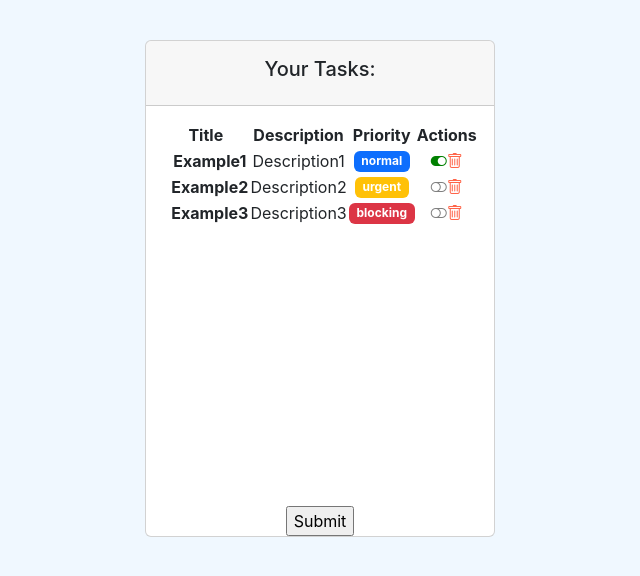
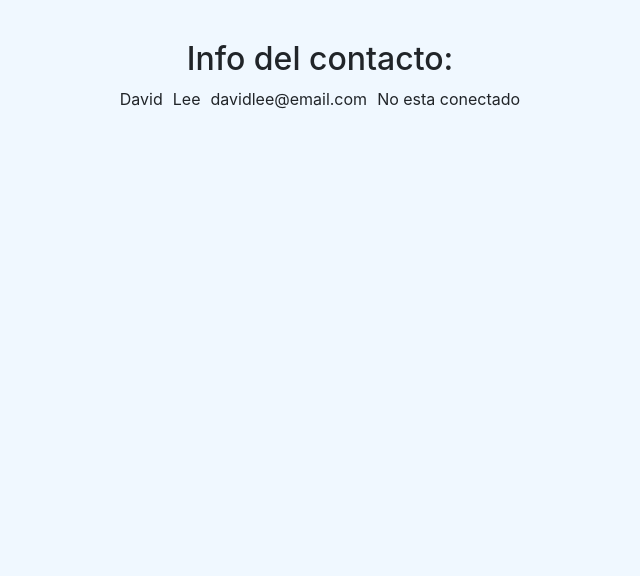
Before and after one commit to leedd87/openbootcamp-reactjs, a React (Create React App) app: page / in a window 1280 px wide. Shown: the top 576 px of the page, without its empty margins (320-960 px from the left). Built offline with nearby package versions, Linux system fonts and the light colour scheme.

Commit message:
contact excercise

```diff
--- a/src/App.js
+++ b/src/App.js
@@ -5,15 +5,15 @@
 // import GreetingStyled from "./components/pure/GreetingStyled";
 //import Greeting from "./components/pure/Greeting";
 // import GreetingF from "./components/pure/GreetingF";
-// import ContactContainerComponent from "./components/container/ContactContainerComponent";
+import ContactContainerComponent from "./Ejercicios/ContactContainerComponent";
 //import Father from "./components/container/Father";
-import TaskListComponent from "./components/container/TaskListComponent";
+//import TaskListComponent from "./components/container/TaskListComponent";
 
 function App() {
 	return (
 		<div className="App">
 			{/* <GreetingF /> */}
-			{/* <ContactContainerComponent /> */}
+			<ContactContainerComponent />
 			{/* <Ejemplo1 /> */}
 			{/* <Ejemplo2 /> */}
 			{/* Todo lo que hay aqui, es tratado como un props.children */}
@@ -21,7 +21,7 @@
 					<h3>Contenido del props.children</h3>
 				</Ejemplo4> */}
 			{/* <GreetingStyled name="David" /> */}
-			<TaskListComponent />
+			{/* <TaskListComponent /> */}
 		</div>
 	);
 }
--- /dev/null
+++ b/src/Ejercicios/ContactComponent.jsx
@@ -0,0 +1,40 @@
+import React from "react";
+import PropTypes from "prop-types";
+import { Contact } from "../models/contact.class";
+
+const ContactComponent = ({ contact }) => {
+	return (
+		<>
+			{/* <h2>Nombre: {contact.name}</h2>
+			<h2>Apellido: {contact.surname}</h2>
+			<h2>Email: {contact.email}</h2>
+			<h2>
+				{contact.name} is:{" "}
+				{contact.connected ? "Esta conectado" : "No esta conectado"}
+			</h2> */}
+
+			<tr className="fw-normal">
+				<td className="align-middle">
+					<span className="me-2">{contact.name}</span>
+				</td>
+				<td className="align-middle">
+					<span className="me-2">{contact.surname}</span>
+				</td>
+				<td className="align-middle">
+					<span className="me-2">{contact.email}</span>
+				</td>
+				<td className="align-middle">
+					<span>
+						{contact.connected ? "Esta conectado" : "No esta conectado"}
+					</span>
+				</td>
+			</tr>
+		</>
+	);
+};
+
+ContactComponent.propTypes = {
+	task: PropTypes.instanceOf(Contact),
+};
+
+export default ContactComponent;
--- a/src/components/container/ContactContainerComponent.jsx
+++ b/src/Ejercicios/ContactContainerComponent.jsx
@@ -1,13 +1,13 @@
 import React from "react";
-import { Contact } from "../../models/contact.class";
-import ContactComponent from "../pure/ContactComponent";
+import { Contact } from "../models/contact.class";
+import ContactComponent from "./ContactComponent";
 
 const ContactContainerComponent = () => {
 	const defaultContact = new Contact(
 		"David",
 		"Lee",
 		"davidlee@email.com",
-		true
+		false
 	);
 
 	return (
--- a/src/components/container/TaskListComponent.jsx
+++ b/src/components/container/TaskListComponent.jsx
@@ -66,6 +66,14 @@
 		setTasks(tempTasks);
 	}
 
+	function addTask(task) {
+		console.log("Complete this Task:", task);
+		const index = tasks.indexOf(task);
+		const tempTasks = [...tasks];
+		tempTasks.push(task);
+		setTasks(tempTasks);
+	}
+
 	return (
 		<div>
 			<div className="col-12">
@@ -101,10 +109,10 @@
 								</tbody>
 							</table>
 						</div>
-						<TaskForm />
 					</div>
 				</div>
 			</div>
+			<TaskForm add={addTask} />
 		</div>
 	);
 };
--- a/src/components/pure/forms/TaskForm.jsx
+++ b/src/components/pure/forms/TaskForm.jsx
@@ -1,11 +1,69 @@
 import React, { useRef } from "react";
+import PropTypes from "prop-types";
+import { LEVELS } from "../../../models/levels.enum";
+import { Task } from "../../../models/task.class";
 
-const TaskForm = () => {
+const TaskForm = ({ add }) => {
+	const nameRef = useRef("");
+	const descriptionRef = useRef("");
+	const levelRef = useRef(LEVELS.NORMAL);
+
+	function addTask(e) {
+		e.preventDefault();
+		const newTask = new Task(
+			nameRef.current.value,
+			descriptionRef.current.value,
+			false,
+			levelRef.current.value
+		);
+		add(newTask);
+	}
+
 	return (
-		<form>
-			<input type="submit" />
+		<form
+			onSubmit={addTask}
+			className="d-flex justify-content-center align-items-center mb-4"
+		>
+			<div className="form-outline flex-fill">
+				<input
+					ref={nameRef}
+					id="inputName"
+					type="text"
+					className="form-control form-control-lg"
+					required
+					autoFocus
+					placeholder="Task Name"
+				/>
+				<input
+					ref={descriptionRef}
+					id="inputDescription"
+					type="text"
+					className="form-control form-control-lg"
+					required
+					placeholder="Task description"
+				/>
+				<label htmlFor="selectLevel" className="sr-only">
+					Priority
+				</label>
+				<select
+					ref={levelRef}
+					defaultValue={LEVELS.NORMAL}
+					id="selectLevel"
+				>
+					<option value={LEVELS.NORMAL}>Normal</option>
+					<option value={LEVELS.URGENT}>Urgent</option>
+					<option value={LEVELS.BLOCKING}>Blocking</option>
+				</select>
+			</div>
+			<button type="submit" className="btn btn-success btn-lg ms-2">
+				Add
+			</button>
 		</form>
 	);
 };
 
+TaskForm.propTypes = {
+	add: PropTypes.func.isRequired,
+};
+
 export default TaskForm;
```
Also changed, not shown: src/Ejercicios/ContactForm.jsx (added, +7 -0 lines), src/components/pure/ContactComponent.jsx (deleted, +0 -23 lines).
